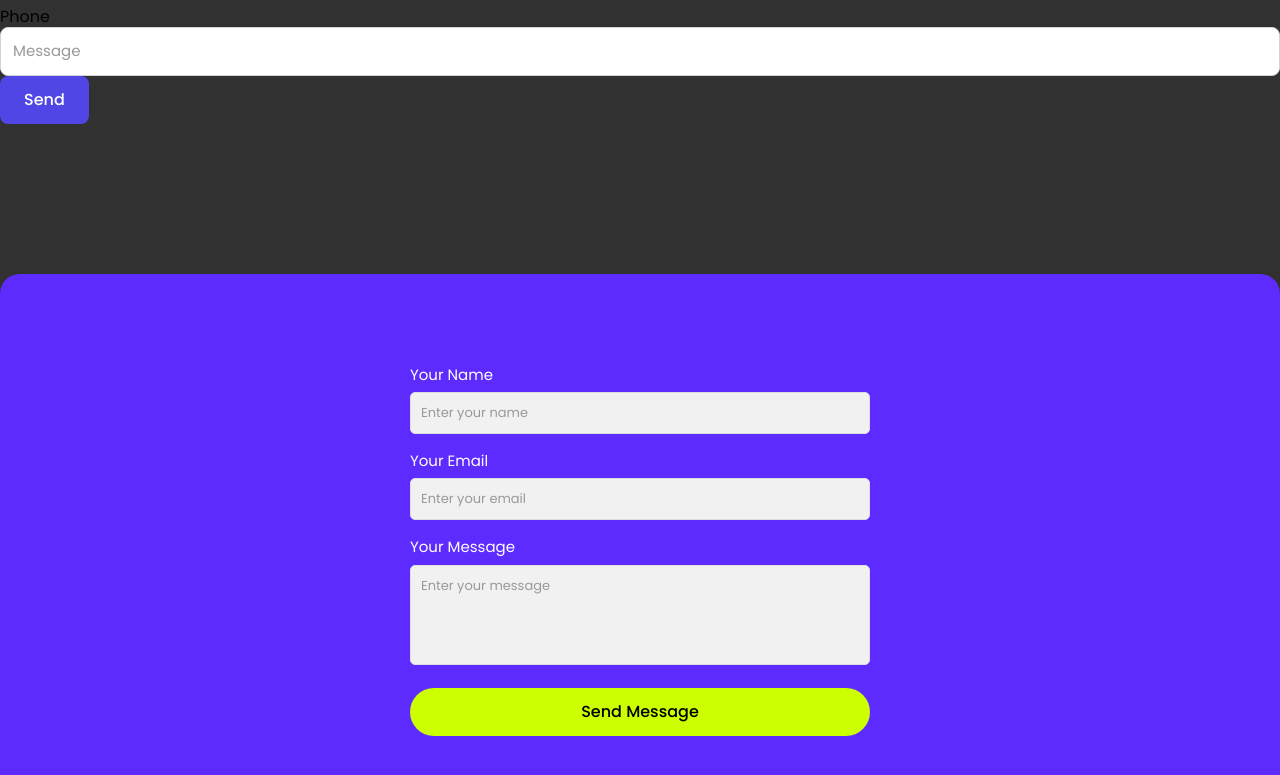
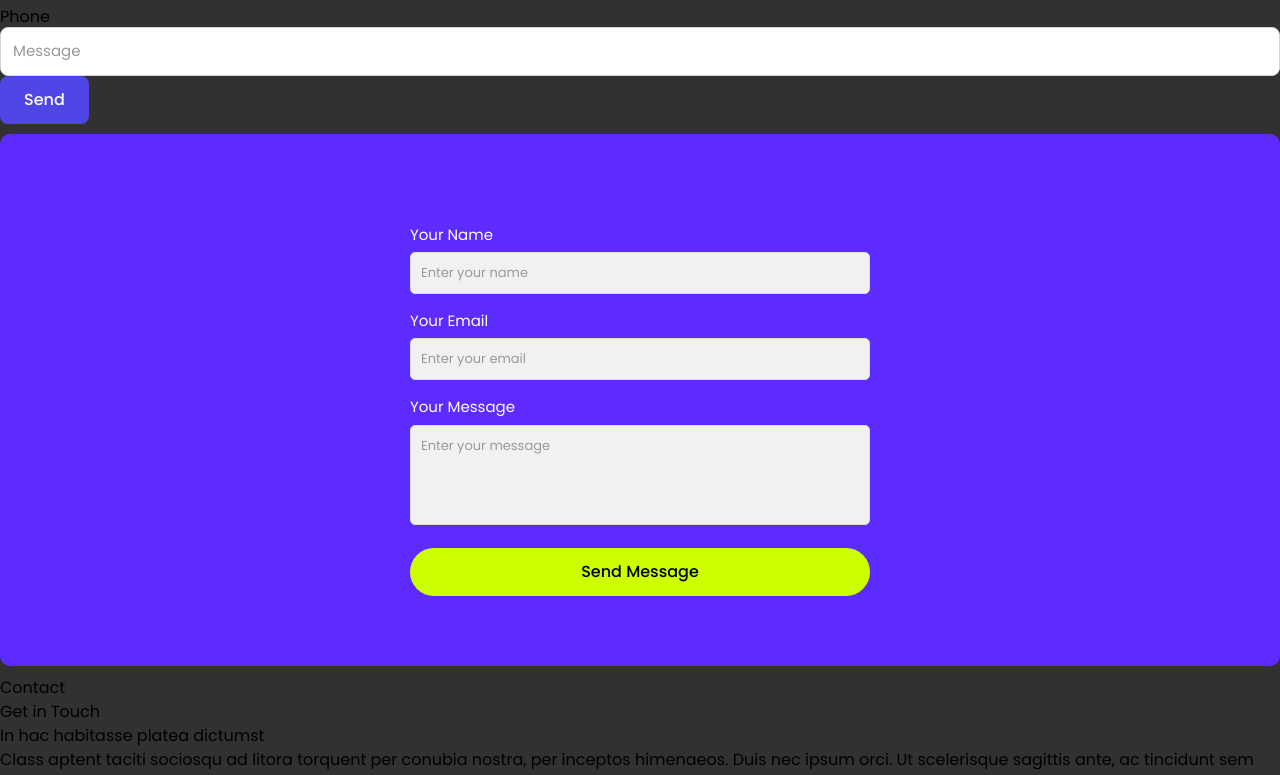
Before and after one commit to mazher-dev/Contact-Form-Section, a React (Vite) app: page / in a window 1280 px wide. Shown: the part 2042-2817 px from the top of the page. Built offline with nearby package versions, Linux system fonts and the light colour scheme.

Commit message:
4-Dec Changes

```diff
--- a/src/Componenets/Contact4/Contact.css
+++ b/src/Componenets/Contact4/Contact.css
@@ -1,10 +1,11 @@
 .contact {
     align-items: center;
     flex-direction: column;
-    border-radius: 20px;
+    border-radius: 10px;
     background-color: #5e2bff;
     height: auto;
-    margin-top: 150px;
+    margin-top: 10px;
+    margin-bottom: 10px;
     padding: 50px 40px;
     justify-content: space-between;
     position: relative;
```
